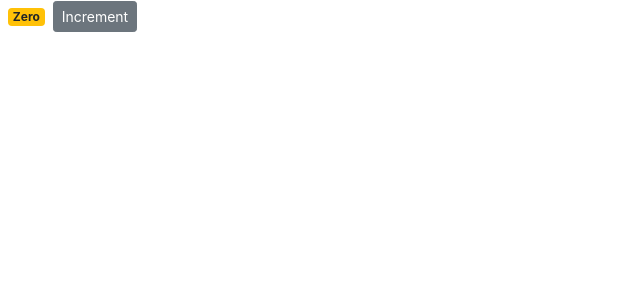
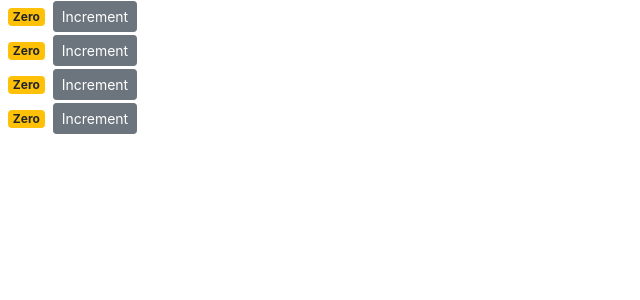
Before and after one commit to Anuradha2018/ShoppingCartUsingReact, a React (Create React App) app in the folder shopping-cart-app/: page / in a window 1280 px wide. Shown: the top 300 px of the page, without its empty margins (0-640 px from the left). Built offline with nearby package versions, Linux system fonts and the light colour scheme.

Commit message:
Composing Components

```diff
--- a/shopping-cart-app/src/components/counter.jsx
+++ b/shopping-cart-app/src/components/counter.jsx
@@ -29,7 +29,7 @@ class Counter extends Component {
       <div>
         <span className={classes}>{this.formatCount()}</span>
         <button
-          onClick={() => this.handleIncrement({ product })}
+          onClick={() => this.handleIncrement({ id: 1 })}
           className="btn btn-secondary btn-sm"
         >
           Increment
--- /dev/null
+++ b/shopping-cart-app/src/components/counters.jsx
@@ -0,0 +1,35 @@
+import React, { Component } from "react";
+import Counter from "./counter";
+class Counters extends Component {
+  state = {
+    counters: [
+      {
+        id: 1,
+        value: 0
+      },
+      {
+        id: 2,
+        value: 0
+      },
+      {
+        id: 3,
+        value: 0
+      },
+      {
+        id: 4,
+        value: 0
+      }
+    ]
+  };
+  render() {
+    return (
+      <div>
+        {this.state.counters.map(counter => (
+          <Counter key={counter.id} />
+        ))}
+      </div>
+    );
+  }
+}
+
+export default Counters;
--- a/shopping-cart-app/src/index.js
+++ b/shopping-cart-app/src/index.js
@@ -3,7 +3,7 @@ import ReactDOM from "react-dom";
 import "./index.css";
 import * as serviceWorker from "./serviceWorker";
 import "bootstrap/dist/css/bootstrap.css";
-import Counter from "./components/counter";
+import Counters from "./components/counters";
 
-ReactDOM.render(<Counter />, document.getElementById("root"));
+ReactDOM.render(<Counters />, document.getElementById("root"));
 serviceWorker.unregister();
```
